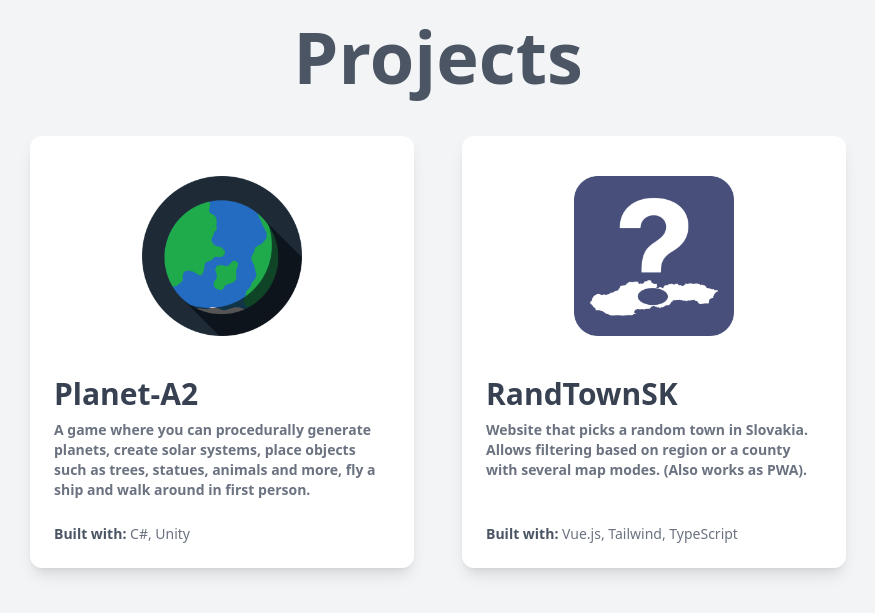
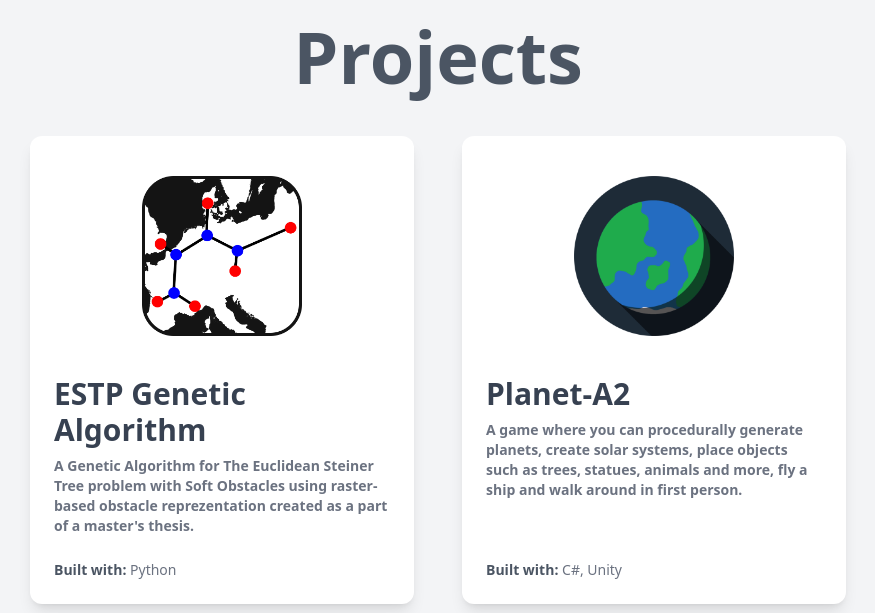
Before and after one commit to lblht/lblht.github.io, a plain HTML site: page index.html in a window 1280 px wide. Shown: the top 613 px of the page, without its empty margins (202-1077 px from the left). Drawn offline with nearby package versions, Linux system fonts and the light colour scheme.

Commit message:
Add files via upload

```diff
--- a/index.html
+++ b/index.html
@@ -18,6 +18,33 @@
       Projects
     </h1>
     <div class="flex flex-wrap justify-center mx-5">
+      <a
+        class="w-96 rounded-xl shadow-lg bg-white hover:cursor-pointer m-6 flex flex-col"
+        href="https://github.com/lblht/GA-EST-RO"
+      >
+        <div class="flex justify-center m-10">
+          <img class="h-40" src="./assets/ga-est-ro-logo.png" alt="logo" />
+        </div>
+        <div class="px-6 flex flex-col h-full">
+          <div>
+            <div class="font-semibold text-3xl mb-2 text-gray-700">
+              ESTP Genetic Algorithm
+            </div>
+            <p class="text-gray-500 font-semibold text-sm mb-2 min-h-24">
+              A Genetic Algorithm for The Euclidean Steiner Tree problem with
+              Soft Obstacles using raster-based obstacle reprezentation created
+              as a part of a master's thesis.
+            </p>
+          </div>
+          <div class="mt-auto">
+            <p class="mb-6 text-sm">
+              <span class="text-gray-600 font-semibold">Built with: </span>
+              <span class="text-gray-500">Python</span>
+            </p>
+          </div>
+        </div>
+      </a>
+
       <a
         class="w-96 rounded-xl shadow-lg bg-white hover:cursor-pointer m-6 flex flex-col"
         href="https://llgm.itch.io/planet-a2"
```
Also changed, not shown: assets/ga-est-ro-logo.png (added).
